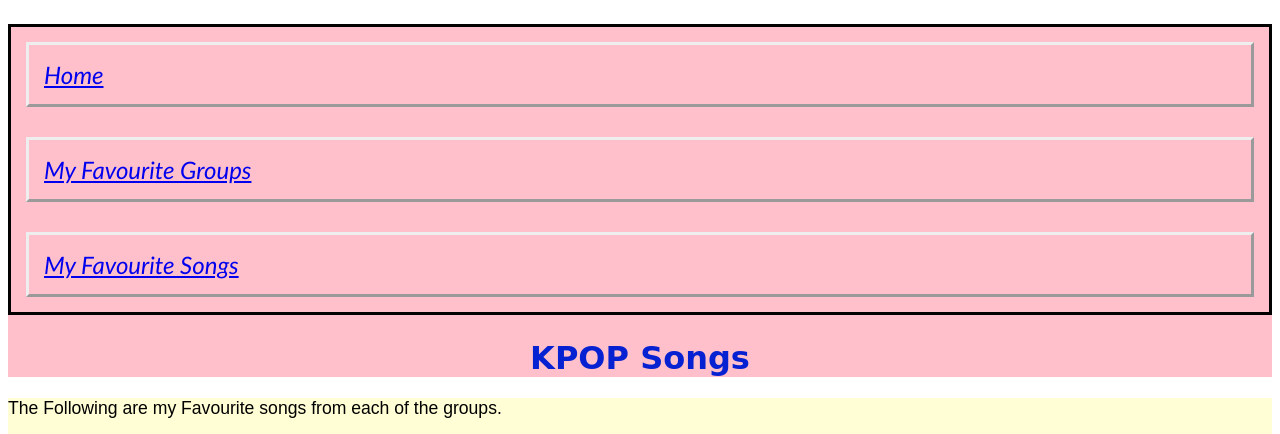
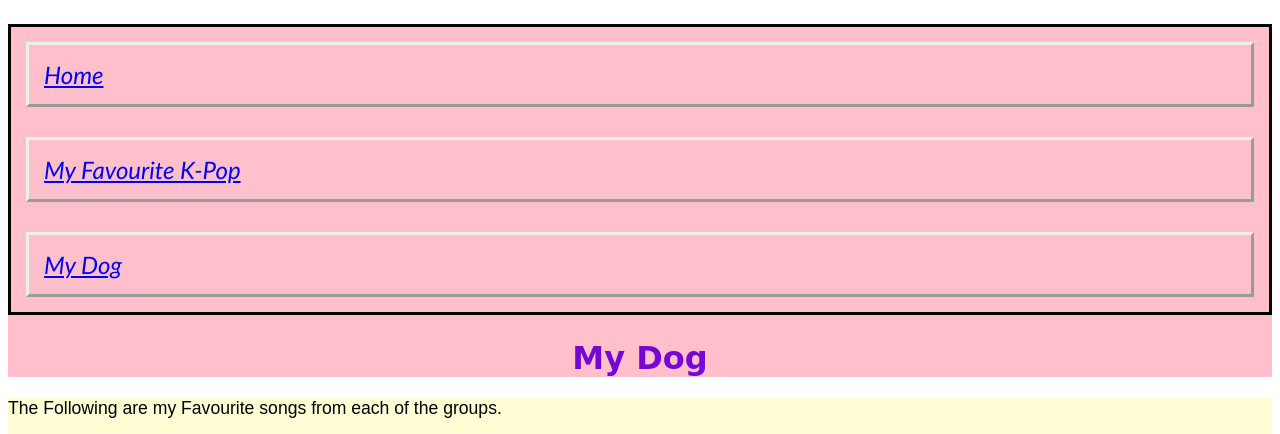
Before and after one commit to LuoYu-uwu/capstoneportfolio, a plain HTML site: page dog.html in a window 1280 px wide. Shown: the top 434 px of the page. Drawn offline with Linux system fonts and the light colour scheme.

Commit message:
amend titles

```diff
--- a/css/style.css
+++ b/css/style.css
@@ -6,12 +6,6 @@ body {
 
 header{
     background-color:pink;
-    /* background-image: url('../images/listen_music.jpg');
-    background-size: cover;
-    background-position: center;
-    background-repeat: no-repeat; */
-    /* height: 300px; */
-    /* position:static; */
 }
 
 footer {
@@ -20,24 +14,18 @@ footer {
 }
 
 nav {
-    /* background-color: pink; */
-    /* display: block; */
-    /* width: 100%; */
-    /* position: static; */
-    /* top:0; */
     font-family:'Trebuchet MS', 'Lucida Sans Unicode', 'Lucida Grande', 'Lucida Sans', Arial, sans-serif;
 }
 
-nav a:hover {
-    background-color: lightgray;
+
+nav ul li:hover {
+    background-color: rgb(246, 206, 213);
 }
 
 
 nav ul{
-    /* text-align: center; */
     display: flex;
     flex-direction: column;
-    /* justify-content: space-evenly; */
     list-style-type:none;
     border-style: solid;
     border:2px solid block;
@@ -45,10 +33,8 @@ nav ul{
 }
 
 nav ul li {
-    /* display:inline-block; */
     margin:15px 15px 15px -25px;
     padding: 15px;
-    /* font-size: 20px; */
     border-style: outset;
 }
 
@@ -130,16 +116,7 @@ main {
 h1 {
     text-align: center;
     font-family: cursive;
-    color: rgb(6, 33, 209);
-    /* position: absolute;
-    bottom: 0; */
-    /* position: relative;
-    text-align: center;
-    background-color: white;
-    border-color: black;
-    border-style: dashed;
-    border-width: medium;
-    border-radius: 6px; */
+    color: rgb(118, 6, 209);
 }
 
 p {
--- a/songs.html
+++ b/dog.html
@@ -15,11 +15,11 @@
     <nav>
       <ul>
         <li><a href="index.html">Home</a></li>
-        <li><a href="groups.html">My Favourite Groups</a></li>
-        <li><a href="songs.html">My Favourite Songs</a></li>
+        <li><a href="groups.html">My Favourite K-Pop</a></li>
+        <li><a href="dog.html">My Dog</a></li>
       </ul>
     </nav>
-    <h1>KPOP Songs</h1>
+    <h1>My Dog</h1>
 
   </header>
   <main id="main_content">
```
Also changed, not shown: groups.html (+3 -3 lines), index.html (+3 -4 lines).
